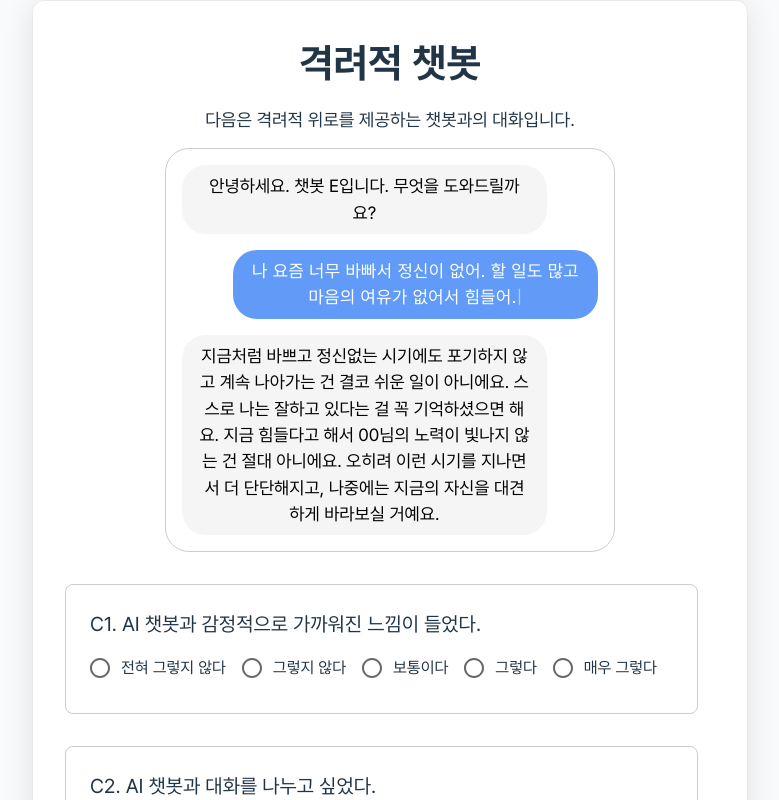
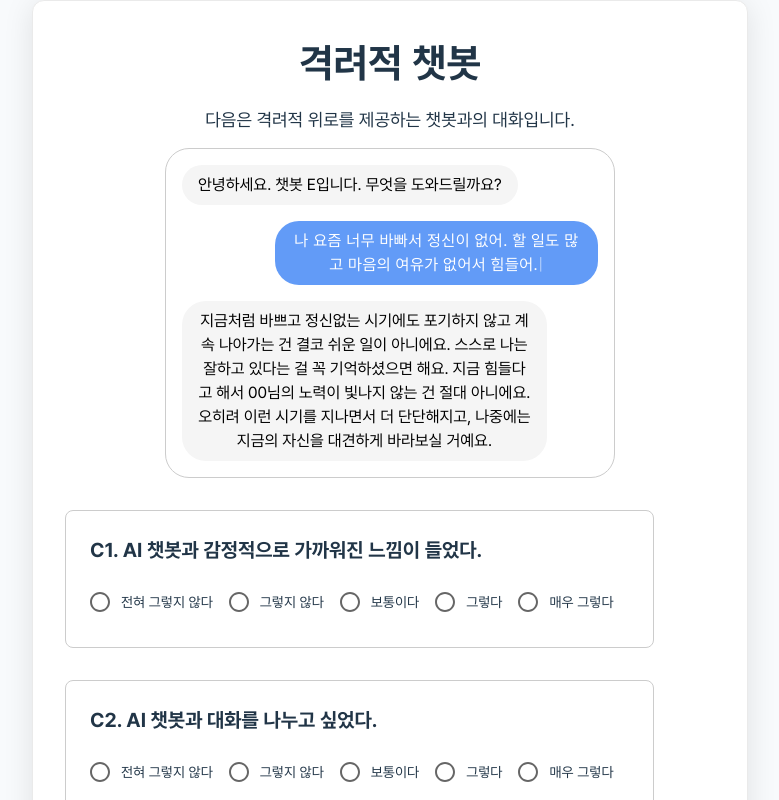
Before and after one commit to yejinrla/ai-test, a React (Vite) app: page /ai-test/consolation/encouragement in a window 1280 px wide. Shown: the top 800 px of the page, without its empty margins (250-1029 px from the left). Built offline with nearby package versions, Linux system fonts and the light colour scheme.

Commit message:
20250916

```diff
--- a/src/index.css
+++ b/src/index.css
@@ -100,7 +100,7 @@ button:focus-visible {
 
 .question {
   font-size: 20px;
-  font-weight: 400;
+  font-weight: 600;
   margin-bottom: 16px;
 }
 
--- a/src/pages/Attachment.tsx
+++ b/src/pages/Attachment.tsx
@@ -10,7 +10,7 @@ import {
   FormControlLabel,
 } from "@mui/material";
 import { useNavigate } from "react-router-dom";
-import { attachmentQuestions, likertLabels } from "../constants/attachment";
+import { attachmentQuestions } from "../constants/attachment";
 import { useAnswers } from "../stores/useAnswer";
 
 export default function AttachmentSurvey() {
@@ -80,6 +80,7 @@ export default function AttachmentSurvey() {
             {/* 왼쪽 라벨 */}
             <Typography
               sx={{
+                display: { xs: "none", sm: "block" },
                 mb: { xs: 1, sm: 1.25 },
                 mr: { xs: 0, sm: 2 },
                 textAlign: { xs: "left", sm: "center" },
@@ -112,6 +113,7 @@ export default function AttachmentSurvey() {
                       sx={{
                         width: { xs: "34px", sm: "50px" },
                         height: { xs: "24px", sm: "45px" },
+                        color: "#00000026",
                       }}
                     />
                   }
@@ -132,6 +134,19 @@ export default function AttachmentSurvey() {
                 />
               ))}
             </RadioGroup>
+            <Grid container flexDirection="row" justifyContent="space-between">
+              <Typography
+                display={{ xs: "block", sm: "none" }}
+                sx={{
+                  mb: { xs: 1, sm: 1 },
+                  ml: { xs: 0, sm: 2 },
+                  mt: { xs: 1, sm: 0 },
+                  minWidth: { sm: 90 },
+                  fontSize: { xs: "13px", sm: "14px" },
+                }}
+              >
+                전혀 그렇지 않다
+              </Typography>
               {/* 오른쪽 라벨 */}
               <Typography
                 sx={{
@@ -139,12 +154,14 @@ export default function AttachmentSurvey() {
                   ml: { xs: 0, sm: 2 },
                   mt: { xs: 1, sm: 0 },
                   textAlign: { xs: "right", sm: "center" },
-                width: { xs: "100%", sm: "auto" },
+                  width: { xs: "auto%", sm: "auto" },
                   minWidth: { sm: 90 },
+                  fontSize: { xs: "12px", sm: "14px" },
                 }}
               >
                 매우 그렇다
               </Typography>
+            </Grid>
           </Grid>
         </Paper>
       ))}
--- a/src/pages/Chatbot.tsx
+++ b/src/pages/Chatbot.tsx
@@ -89,7 +89,6 @@ const Chatbot = () => {
   };
 
   return (
-    <div className="min-h-screen bg-gradient-to-br from-green-50 to-emerald-100 flex items-center justify-center">
     <div className="text-center max-w-2xl mx-auto px-4">
       <h1 className="title">챗봇 사용 경험</h1>
       <p className="explanation">
@@ -100,10 +99,17 @@ const Chatbot = () => {
         마지막 질문입니다! <br />
       </p>
       <Grid>
-          <Stack spacing={4} sx={{ textAlign: "left", mt: 4, width: "550px" }}>
+        <Stack
+          spacing={4}
+          sx={{
+            textAlign: "left",
+            mt: 4,
+            width: { xs: "100%", sm: "400px", md: "500px" },
+          }}
+        >
           {/* G1. 지난 1개월 사용 빈도 */}
           <Box className="question-box">
-              <Typography sx={{ fontSize: "20px", mb: 1 }}>
+            <Typography className="question">
               G1. 지난 1개월 동안 챗봇 사용 빈도
             </Typography>
             <RadioGroup
@@ -129,7 +135,7 @@ const Chatbot = () => {
 
           {/* G2. 주 사용 목적 (복수 선택) */}
           <Box className="question-box">
-              <Typography sx={{ fontSize: "20px", mb: 1 }}>
+            <Typography className="question">
               G2. 주 사용 목적 (복수 선택 가능)
             </Typography>
             {[
@@ -160,7 +166,7 @@ const Chatbot = () => {
 
           {/* G3. 챗봇 고민상담 경험 */}
           <Box className="question-box">
-              <Typography sx={{ fontSize: "20px", mb: 1 }}>
+            <Typography className="question">
               G3. AI 챗봇에게 개인적 고민/감정을 이야기해 본 적이 있나요?
             </Typography>
             <RadioGroup
@@ -197,7 +203,6 @@ const Chatbot = () => {
         </Button>
       </Grid>
     </div>
-    </div>
   );
 };
 
--- a/src/pages/Consolation/ChatbotMessage.tsx
+++ b/src/pages/Consolation/ChatbotMessage.tsx
@@ -25,13 +25,13 @@ const ChatbotMessage: React.FC<ChatbotMessageProps> = ({
   <Stack
     spacing={2}
     sx={{
-      width: { xs: "100%", sm: 450 },
+      width: "100%",
       mt: 2,
       border: "1px solid #ccc",
       borderRadius: 2,
-      fontSize: { xs: "1rem", sm: "1.1rem" },
+      fontSize: { xs: "0.9rem", sm: "1.1rem" }, // 모바일에서 글자 크기 축소
       p: { xs: 1, sm: 2 },
-      maxWidth: { xs: "100vw", sm: 450 },
+      maxWidth: { xs: "90%", sm: 450 }, // 모바일에서 전체 너비 사용
       boxSizing: "border-box",
     }}
   >
@@ -44,8 +44,9 @@ const ChatbotMessage: React.FC<ChatbotMessageProps> = ({
         px: 2,
         py: 1,
         borderRadius: 2,
-        maxWidth: { xs: "95%", sm: "80%" },
+        maxWidth: { xs: "90%", sm: "80%" }, // 모바일에서 너비 조정
         wordBreak: "break-word",
+        fontSize: { xs: "0.85rem", sm: "1rem" }, // 모바일에서 글자 크기 축소
         ...fadeInStyle,
       }}
     >
@@ -61,11 +62,12 @@ const ChatbotMessage: React.FC<ChatbotMessageProps> = ({
           px: 2,
           py: 1,
           borderRadius: 2,
-          maxWidth: { xs: "95%", sm: "80%" },
+          maxWidth: { xs: "80%", sm: "70%" }, // 모바일에서 너비를 더 줄임
           fontFamily: "inherit",
           minHeight: "32px",
           letterSpacing: "0.5px",
           wordBreak: "break-word",
+          fontSize: { xs: "0.85rem", sm: "1rem" }, // 모바일에서 글자 크기 축소
         }}
       >
         {typed}
@@ -82,8 +84,9 @@ const ChatbotMessage: React.FC<ChatbotMessageProps> = ({
           px: 2,
           py: 1,
           borderRadius: 2,
-          maxWidth: { xs: "95%", sm: "80%" },
+          maxWidth: { xs: "90%", sm: "80%" }, // 모바일에서 너비 조정
           wordBreak: "break-word",
+          fontSize: { xs: "0.85rem", sm: "1rem" }, // 모바일에서 글자 크기 축소
           ...fadeInStyle,
         }}
       >
--- a/src/pages/Consolation/UXReview.tsx
+++ b/src/pages/Consolation/UXReview.tsx
@@ -84,25 +84,55 @@ const UXReview = ({ answers, setAnswers, page }: UXReviewProps) => {
 
   return (
     <Grid>
-      <Stack spacing={4} sx={{ textAlign: "left", mt: 4, width: "650px" }}>
+      <Stack
+        spacing={4}
+        sx={{
+          textAlign: "left",
+          mt: 4,
+          width: { xs: "90%", sm: "650px" }, // 모바일에서는 전체 너비 사용
+          px: { xs: 2, sm: 0 }, // 모바일에서는 패딩 추가
+        }}
+      >
         {allQuestions.map((section, idx) => (
-          <Grid container gap={4} key={idx}>
+          <Grid
+            container
+            gap={4}
+            key={idx}
+            sx={{
+              flexDirection: { xs: "column", sm: "row" }, // 모바일에서는 세로 정렬
+            }}
+          >
             {section.items.map((q) => (
               <Box key={q.id} className="question-box">
-                <Typography sx={{ fontSize: "20px", mb: 1 }}>
+                <Typography className="question">
                   {q.id + ". " + q.text}
                 </Typography>
                 <RadioGroup
                   row
                   value={answers[String(q.id)] || ""}
                   onChange={handleChange(q.id)}
+                  sx={{
+                    flexWrap: { xs: "wrap", sm: "nowrap" }, // 모바일에서 라디오 버튼 줄바꿈
+                  }}
                 >
                   {[1, 2, 3, 4, 5].map((score) => (
                     <FormControlLabel
                       key={score}
                       value={String(score)}
-                      control={<Radio />}
+                      control={
+                        <Radio
+                          sx={{
+                            width: { xs: "34px", sm: "auto" },
+                            height: { xs: "34px", sm: "auto" },
+                          }}
+                        />
+                      }
                       label={likertLabels5[score]}
+                      sx={{
+                        "& .MuiFormControlLabel-label": {
+                          fontSize: { xs: "13px", sm: "14px" }, // 모바일에서 글자 크기 축소
+                        },
+                      }}
                     />
                   ))}
                 </RadioGroup>
@@ -110,7 +140,6 @@ const UXReview = ({ answers, setAnswers, page }: UXReviewProps) => {
             ))}
           </Grid>
         ))}
-      </Stack>
         {/* 주관식 입력 칸 */}
         <TextField
           label="챗봇 유형에 대한 의견을 자유롭게 작성해주세요. (예: 좋았던 점, 아쉬웠던 점 등)"
@@ -118,21 +147,32 @@ const UXReview = ({ answers, setAnswers, page }: UXReviewProps) => {
           rows={2}
           fullWidth
           onChange={(e) => {
-          commentRef.current = e.target.value; // 🔑 state 대신 ref에 저장
+            commentRef.current = e.target.value;
           }}
-        sx={{ mt: 4 }}
+          sx={{
+            mt: 4,
+            fontSize: { xs: "14px", sm: "16px" }, // 모바일에서 글자 크기 축소
+          }}
         />
+      </Stack>
+
       {sectionErrors && (
         <Grid container alignItems="center" gap={1} sx={{ mt: 2 }}>
           <ErrorIcon sx={{ color: "red" }} />
-          <Typography sx={{ color: "red" }}>
+          <Typography
+            sx={{ color: "red", fontSize: { xs: "14px", sm: "16px" } }}
+          >
             모든 문항에 대한 답을 선택해 주세요!
           </Typography>
         </Grid>
       )}
       <Button
         variant="contained"
-        sx={{ py: 1, px: 3, mt: 2 }}
+        sx={{
+          py: 1,
+          px: 3,
+          mt: 2,
+        }}
         onClick={() => {
           goRandomPage();
         }}
```
Lines whose indentation alone changed are shown as unchanged.
